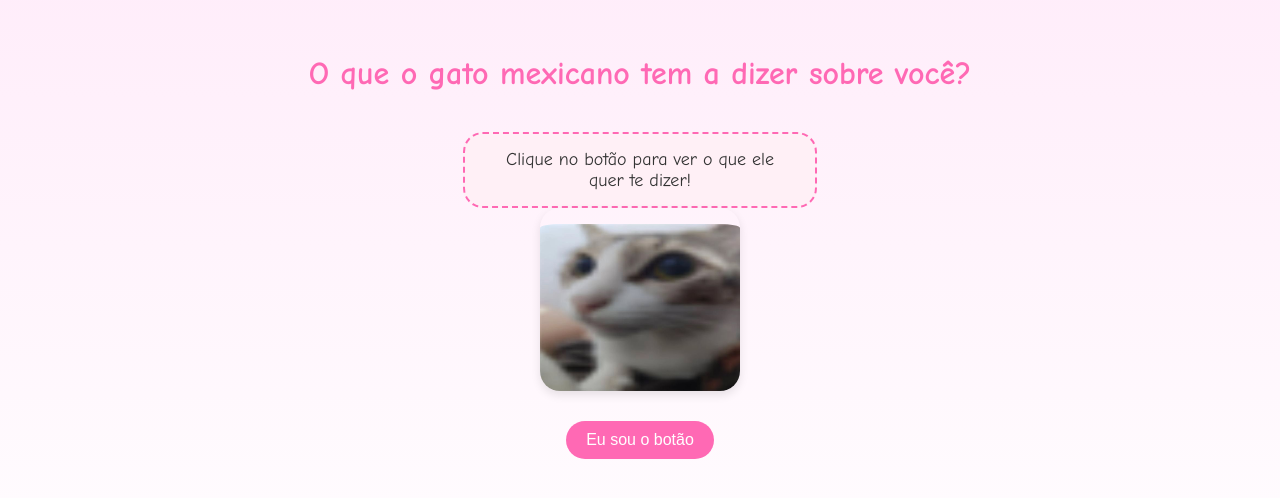
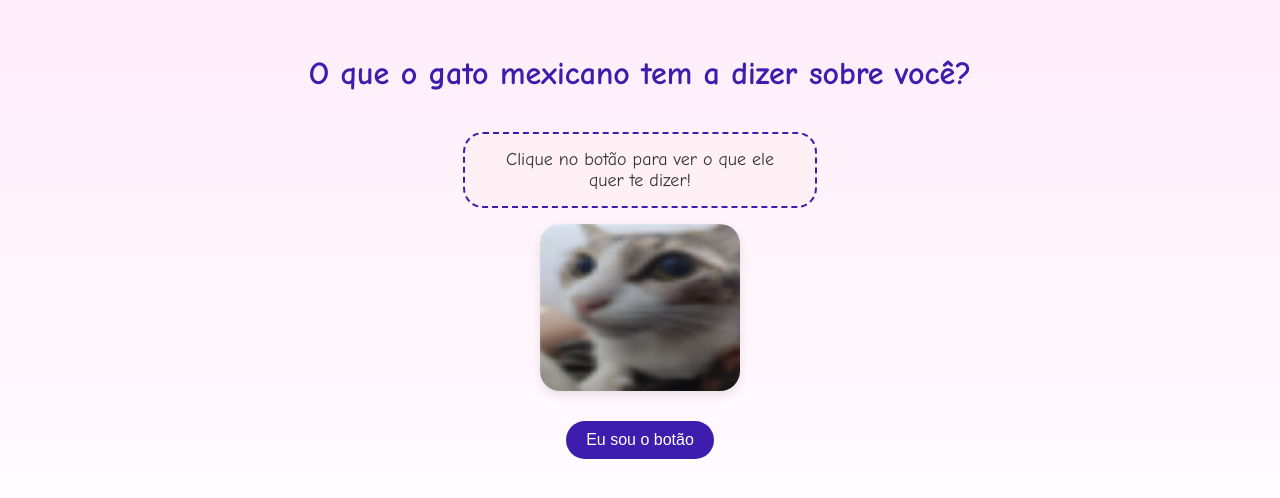
Before and after one commit to MarioMaurici/fonfon, a plain HTML site: page index.html in a window 1280 px wide. Shown: the part 162-660 px from the top of the page. Drawn offline with Linux system fonts and the light colour scheme.

Commit message:
pelataDeCor

```diff
--- a/index.html
+++ b/index.html
@@ -17,7 +17,7 @@
     }
 
     h1 {
-      color: #ff69b4;
+      color: #3D1DAE;
       margin-bottom: 20px;
     }
 
@@ -34,14 +34,14 @@
       background: #fff0f6;
       padding: 15px 25px;
       border-radius: 20px;
-      border: 2px dashed #ff69b4;
+      border: 2px dashed #3D1DAE;
       max-width: 300px;
     }
 
     button {
       margin-top: 30px;
       padding: 10px 20px;
-      background-color: #ff69b4;
+      background-color: #3D1DAE;
       border: none;
       color: white;
       border-radius: 20px;
@@ -55,7 +55,7 @@
     }
 
     img {
-        padding-top: 1em;
+        margin-top: 1em;
     }
   </style>
 </head>
```
